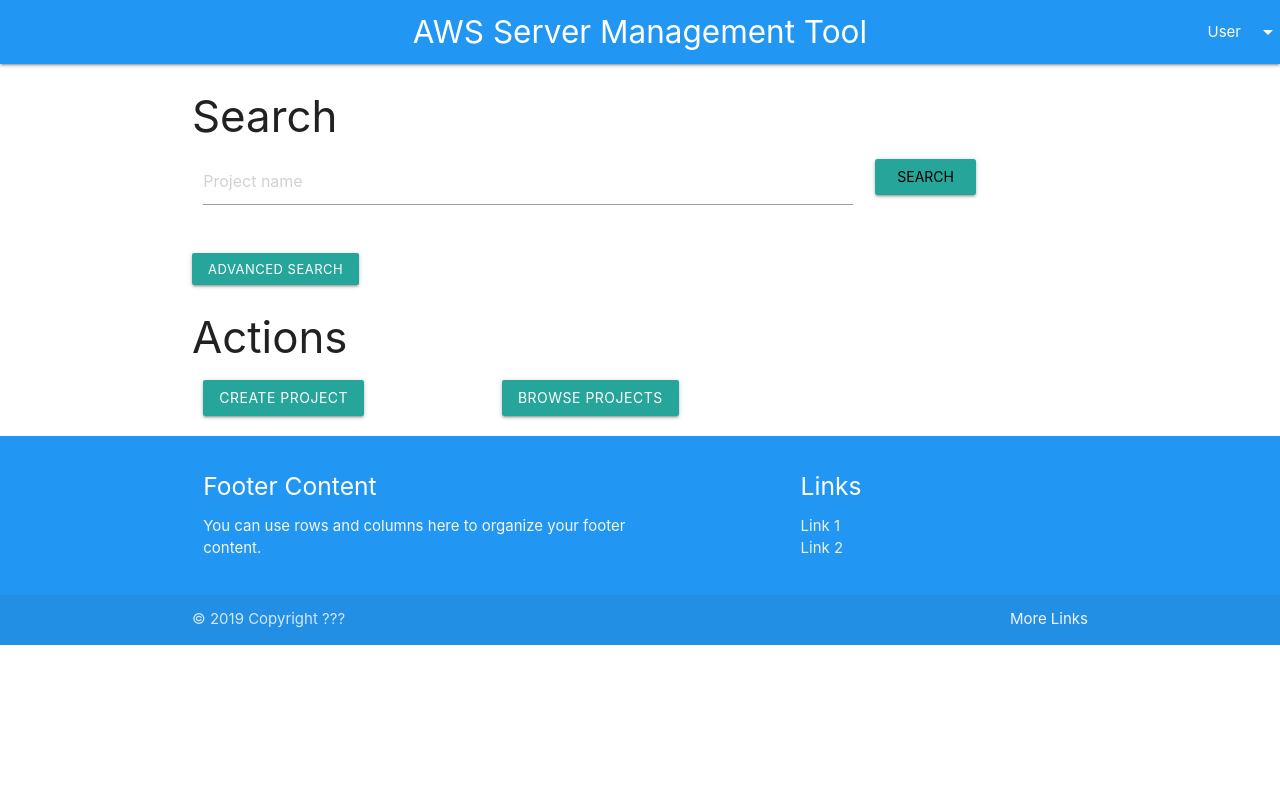
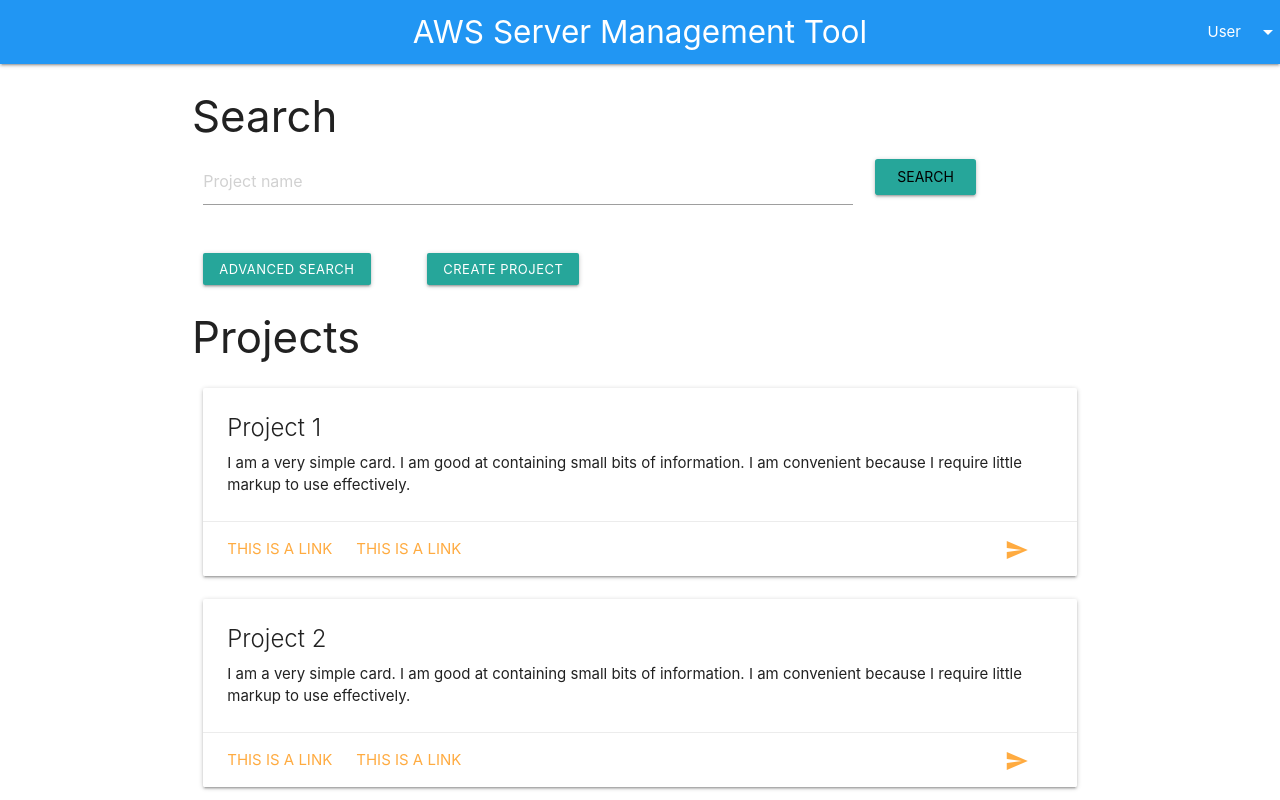
Before and after one commit to tyler-cromwell/SDP, an Angular app: page / in a window 1280 px wide. Shown: the top 800 px of the page. Built offline with nearby package versions, Linux system fonts and the light colour scheme.

Commit message:
[refactor]: Eliminated browse page, consolidated with home page

```diff
--- a/src/app/app-routing.module.ts
+++ b/src/app/app-routing.module.ts
@@ -2,14 +2,12 @@ import { NgModule } from '@angular/core';
 import { Routes, RouterModule } from '@angular/router';
 
 import { HomeComponent } from './home/home.component';
-import { BrowseComponent } from './browse/browse.component';
 import { CreateComponent } from './create/create.component';
 import { DetailComponent } from './detail/detail.component';
 
 
 const routes: Routes = [
   { path: '', component: HomeComponent },
-  { path: 'browse', component: BrowseComponent},
   { path: 'browse/:id', component: DetailComponent},
   { path: 'create', component: CreateComponent}
 ];
@@ -21,7 +19,6 @@ const routes: Routes = [
 export class AppRoutingModule { }
 export const routingComponents = [
   HomeComponent,
-  BrowseComponent,
   CreateComponent,
   DetailComponent
 ]
--- a/src/app/browse/browse.component.html
+++ /dev/null
@@ -1,35 +0,0 @@
-<div id="browse">
-  <div class="row">
-    <h3>Projects</h3>
-
-    <div class="col s12 m12">
-      <div class="card darken-1">
-        <div class="card-content">
-          <span class="card-title">Project 1</span>
-          <p>I am a very simple card. I am good at containing small bits of information.
-          I am convenient because I require little markup to use effectively.</p>
-        </div>
-        <div class="card-action">
-          <a>This is a link</a>
-          <a>This is a link</a>
-          <a class="secondary-content" routerLink="/browse/1" routerLinkActive=""><i class="material-icons">send</i></a>
-        </div>
-      </div>
-    </div>
-
-    <div class="col s12 m12">
-      <div class="card darken-1">
-        <div class="card-content">
-          <span class="card-title">Project 2</span>
-          <p>I am a very simple card. I am good at containing small bits of information.
-          I am convenient because I require little markup to use effectively.</p>
-        </div>
-        <div class="card-action">
-          <a>This is a link</a>
-          <a>This is a link</a>
-          <a class="secondary-content" routerLink="/browse/2" routerLinkActive=""><i class="material-icons">send</i></a>
-        </div>
-      </div>
-    </div>
-  </div>
-</div>
--- a/src/app/browse/browse.component.ts
+++ /dev/null
@@ -1,15 +0,0 @@
-import { Component, OnInit } from '@angular/core';
-
-@Component({
-  selector: 'app-browse',
-  templateUrl: './browse.component.html',
-  styleUrls: ['./browse.component.css']
-})
-export class BrowseComponent implements OnInit {
-
-  constructor() { }
-
-  ngOnInit() {
-  }
-
-}
--- a/src/app/home/home.component.html
+++ b/src/app/home/home.component.html
@@ -16,7 +16,12 @@
 
   <div class="row">
     <!-- class="waves-effect" permanently alters color, so please DO NOT USE -->
-    <a class="waves-light btn-small modal-trigger" href="#advanced-search-modal">Advanced Search</a>
+    <div class="col s3">
+      <a class="waves-light btn-small modal-trigger" href="#advanced-search-modal">Advanced Search</a>
+    </div>
+    <div class="col s3">
+      <a class="waves-light btn-small" routerLink="/create" routerLinkActive="">Create Project</a>
+    </div>
 
     <div id="advanced-search-modal" class="modal">
       <div class="modal-content">
@@ -53,13 +58,37 @@
     </div>
   </div>
 
-  <div id="actions" class="row">
-    <h3>Actions</h3>
-    <div class="col s3">
-      <a class="waves-effect waves-light btn" routerLink="/create" routerLinkActive="">Create Project</a>
+  <div class="row">
+    <h3>Projects</h3>
+
+    <div class="col s12 m12">
+      <div class="card darken-1">
+        <div class="card-content">
+          <span class="card-title">Project 1</span>
+          <p>I am a very simple card. I am good at containing small bits of information.
+          I am convenient because I require little markup to use effectively.</p>
+        </div>
+        <div class="card-action">
+          <a>This is a link</a>
+          <a>This is a link</a>
+          <a class="secondary-content" routerLink="/browse/1" routerLinkActive=""><i class="material-icons">send</i></a>
+        </div>
+      </div>
     </div>
-    <div class="col s3 offset-s1">
-      <a class="waves-effect waves-light btn" routerLink="/browse" routerLinkActive="">Browse Projects</a>
+
+    <div class="col s12 m12">
+      <div class="card darken-1">
+        <div class="card-content">
+          <span class="card-title">Project 2</span>
+          <p>I am a very simple card. I am good at containing small bits of information.
+          I am convenient because I require little markup to use effectively.</p>
+        </div>
+        <div class="card-action">
+          <a>This is a link</a>
+          <a>This is a link</a>
+          <a class="secondary-content" routerLink="/browse/2" routerLinkActive=""><i class="material-icons">send</i></a>
+        </div>
+      </div>
     </div>
   </div>
 </div>
```
Also changed, not shown: src/app/browse/browse.component.css (deleted), 1 other file (tests, documents, lock files or other folders).
